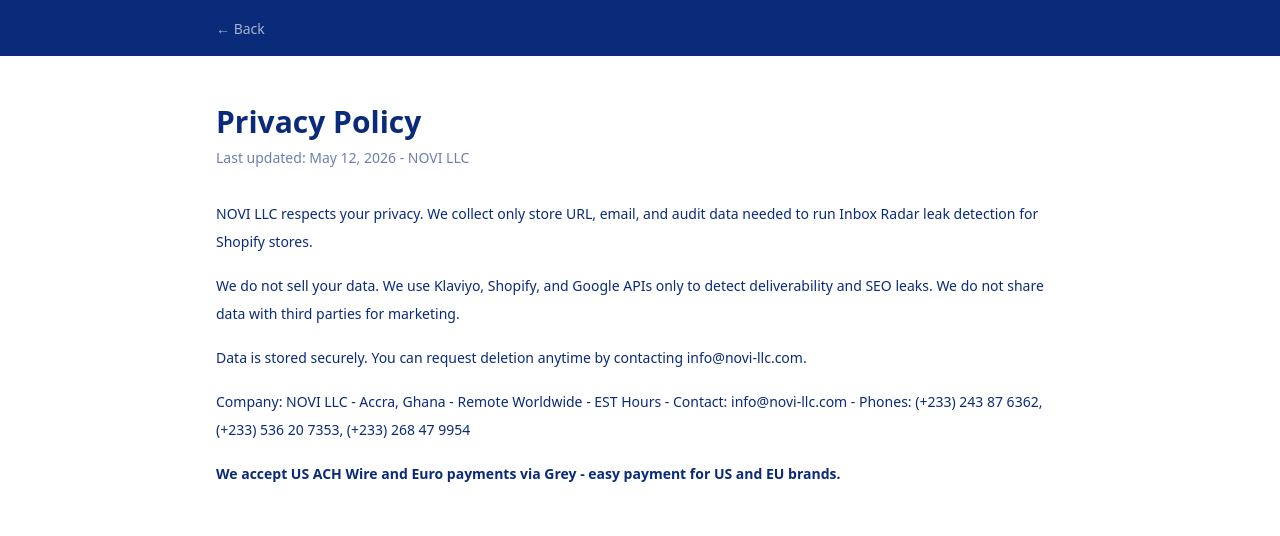
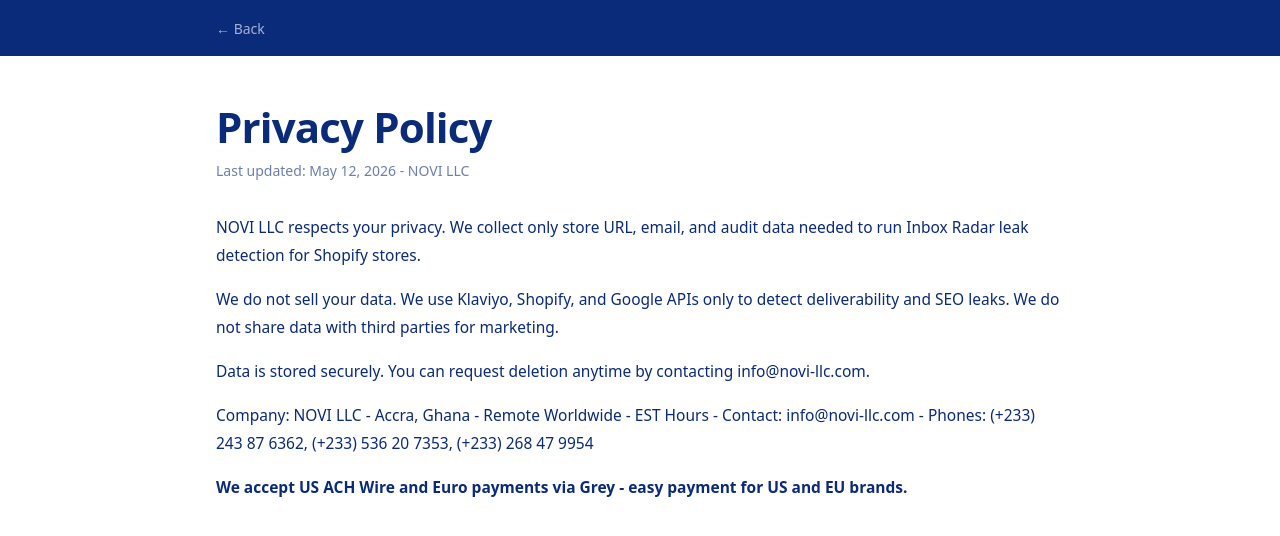
Before and after one commit to NOVI-I6699-cmd/portfolio-starter-kit, a Next.js app: page /privacy in a window 1280 px wide. Shown: the top 536 px of the page. Built offline with nearby package versions, Linux system fonts and the light colour scheme.

Commit message:
Update page.tsx

```diff
--- a/app/privacy/page.tsx
+++ b/app/privacy/page.tsx
@@ -24,9 +24,9 @@ export default function Privacy() {
         </div>
       </header>
       <main className="max-w-4xl mx-auto px-6 py-12">
-        <h1 className="text-3xl font-bold" style={{color: '#0A2A7A'}}>Privacy Policy</h1>
-        <p className="mt-2 text-sm opacity-60">Last updated: May 12, 2026 - NOVI LLC</p>
-        <div className="mt-8 space-y-4 text-sm leading-7 break-words" style={{color: '#0A2A7A'}}>
+        <h1 className="text-[30px] leading-[1.08] tracking-[-0.02em] md:text-[42px] font-bold [text-wrap:balance]" style={{color: '#0A2A7A'}}>Privacy Policy</h1>
+        <p className="mt-3 text-sm opacity-60">Last updated: May 12, 2026 - NOVI LLC</p>
+        <div className="mt-8 space-y-4 text-[15.5px] leading-7 break-words" style={{color: '#0A2A7A'}}>
           <p>NOVI LLC respects your privacy. We collect only store URL, email, and audit data needed to run Inbox Radar leak detection for Shopify stores.</p>
           <p>We do not sell your data. We use Klaviyo, Shopify, and Google APIs only to detect deliverability and SEO leaks. We do not share data with third parties for marketing.</p>
           <p>Data is stored securely. You can request deletion anytime by contacting info@novi-llc.com.</p>
```
